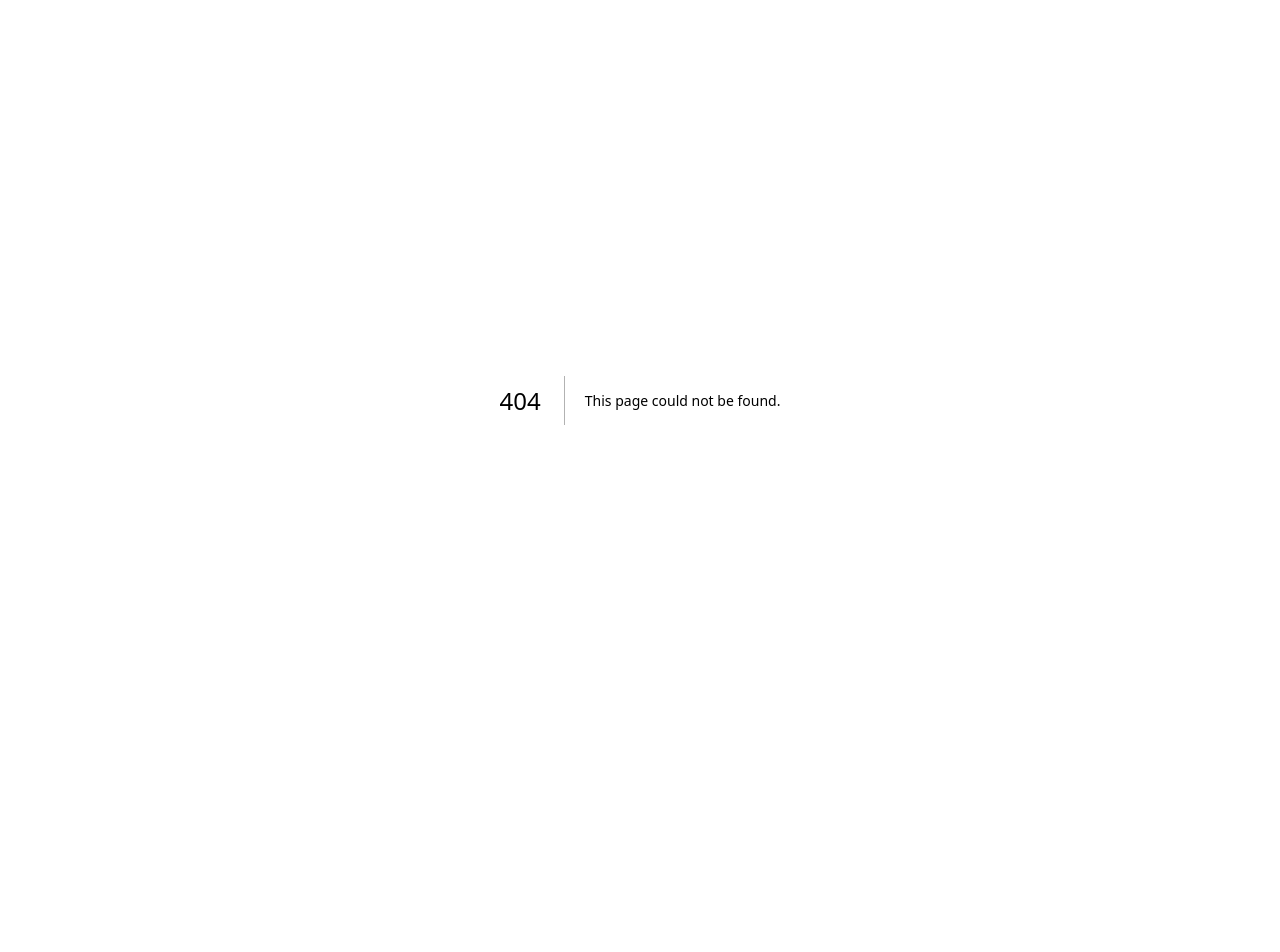
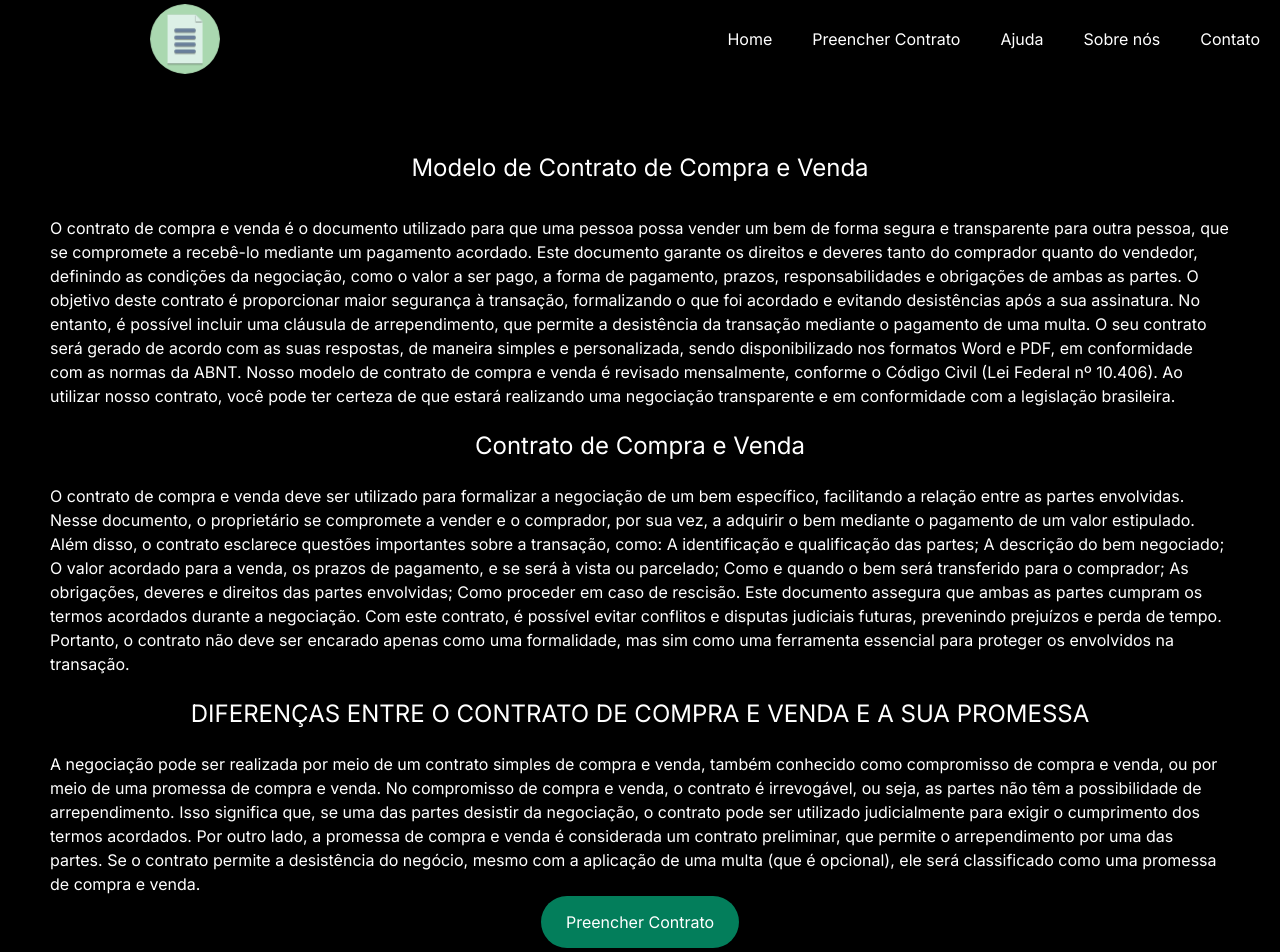
Before and after one commit to Ruanfonseca/contratoagora, a Next.js app: page /contratos/compraevenda/contratodecompraevenda in a window 1280 px wide. Before the commit this address had no page. Shown: the top 952 px of the page. Before the commit the page ends 800 px from the top, so only its background shows below. Built offline with nearby package versions, Linux system fonts and the light colour scheme.

Commit message:
iniciado criação dos formularios

```diff
--- /dev/null
+++ b/src/app/contratos/compraevenda/contratodecompraevenda/formulario/page.tsx
@@ -0,0 +1,52 @@
+import Footer from '@/app/pages/components/footer/Footer';
+import Navbar from '@/app/pages/components/Navbar-outside/Navbar';
+import { useState } from 'react';
+
+const Formulario = () => {
+  const[etapa,setEtapa] = useState(1);
+
+  const [valores,setValores]=useState({
+    ImovelouTerreno:false,
+    veiculo:false,
+    pessoaJuridicaComprador:false,
+    pessoaFisicaComprador:false,
+    sexoComprador:'',
+    nomeComprador:'',
+    estadoCivilComprador:'',
+    nacionalidadeComprador:'',
+    profissaoComprador:'',
+    TipoDocumentoComprador:'',
+    numeroIdentidocumentoComprador:'',
+    cpfComprador:'',
+    enderecoComprador:'',
+
+    pessoaJuridicaVendedor:false,
+    pessoaFisicaVendedor:false,
+    sexoVendedor:'',
+    nomeVendedor:'',
+    estadoCivilVendedor:'',
+    nacionalidadeVendedor:'',
+    profissaoVendedor:'',
+    TipoDocumentoVendedor:'',
+    numeroIdentidocumentoVendedor:'',
+    cpfVendedor:'',
+    enderecoVendedor:'',
+
+
+    bemaservendido:'',
+    periododeentrega:'',
+    vistoria:false,
+    pago:false,
+
+  });
+
+    return (
+    <>
+     <Navbar/>
+
+     <Footer/>
+    </>
+  )
+}
+
+export default Formulario;
--- /dev/null
+++ b/src/app/contratos/compraevenda/contratodecompraevenda/index.css
@@ -0,0 +1,35 @@
+
+.container-cv{
+    display: flex;
+    flex-direction: column;
+    align-items: center;
+    margin-top: 150px;
+    margin-left: 50px;
+    margin-right: 50px;
+    margin-bottom: 50px;
+}
+
+.title{
+    display: block;
+    font-size: 24px;
+    margin-bottom: 30px;
+}
+
+.subtitle{
+    display: flex;
+    justify-content: center;
+    font-size: 24px;
+    margin: 20px;
+
+}
+
+.preencherContrato{
+    display: inline;
+}
+
+@media screen and(max-width: 768px) {
+    .preencherContrato{
+        padding-top: 30px;
+        margin-bottom: 30px;
+    }
+}
--- /dev/null
+++ b/src/app/contratos/compraevenda/contratodecompraevenda/page.tsx
@@ -0,0 +1,83 @@
+'use client'
+import Footer from "@/app/pages/components/footer/Footer";
+import Navbar from "@/app/pages/components/Navbar-outside/Navbar";
+import './index.css';
+
+const ContratoCV = () => {
+  return (
+    <>
+
+   <Navbar/>
+
+    <div className="container-cv">
+        <div className="title">
+           <h1>Modelo de Contrato de Compra e Venda</h1>
+        </div>
+        <div className="text">
+            <p>
+            O contrato de compra e venda é o documento utilizado para que uma pessoa possa vender um bem de forma
+             segura e transparente para outra pessoa, que se compromete a recebê-lo mediante um pagamento acordado.
+
+            Este documento garante os direitos e deveres tanto do comprador quanto do vendedor, definindo as condições da negociação,
+            como o valor a ser pago, a forma de pagamento, prazos, responsabilidades e obrigações de ambas as partes.
+
+           O objetivo deste contrato é proporcionar maior segurança à transação, formalizando o que foi acordado e evitando desistências após a sua assinatura.
+            No entanto, é possível incluir uma cláusula de arrependimento, que permite a desistência da transação mediante o pagamento de uma multa.
+
+           O seu contrato será gerado de acordo com as suas respostas, de maneira simples e personalizada, sendo disponibilizado nos formatos Word e
+           PDF, em conformidade com as normas da ABNT.
+
+             Nosso modelo de contrato de compra e venda é revisado mensalmente, conforme o Código Civil (Lei Federal nº 10.406).
+
+           Ao utilizar nosso contrato, você pode ter certeza de que estará realizando uma negociação transparente e em conformidade com a legislação brasileira.
+            </p>
+        </div>
+
+       <div className="texto-2">
+           <h1 className="subtitle">Contrato de Compra e Venda</h1>
+           <p>
+           O contrato de compra e venda deve ser utilizado para formalizar a negociação de um bem específico, facilitando a relação entre as partes envolvidas.
+
+            Nesse documento, o proprietário se compromete a vender e o comprador, por sua vez, a adquirir o bem mediante o pagamento de um valor estipulado.
+
+            Além disso, o contrato esclarece questões importantes sobre a transação, como:
+
+            A identificação e qualificação das partes;
+            A descrição do bem negociado;
+            O valor acordado para a venda, os prazos de pagamento, e se será à vista ou parcelado;
+            Como e quando o bem será transferido para o comprador;
+            As obrigações, deveres e direitos das partes envolvidas;
+            Como proceder em caso de rescisão.
+            Este documento assegura que ambas as partes cumpram os termos acordados durante a negociação.
+
+            Com este contrato, é possível evitar conflitos e disputas judiciais futuras, prevenindo prejuízos e perda de tempo.
+             Portanto, o contrato não deve ser encarado apenas como uma formalidade, mas sim como uma ferramenta essencial para proteger os envolvidos na
+             transação.
+          </p>
+       </div>
+       <div className="texto-3">
+           <h1 className="subtitle">DIFERENÇAS ENTRE O CONTRATO DE COMPRA E VENDA E A SUA PROMESSA</h1>
+           <p>
+           A negociação pode ser realizada por meio de um contrato simples de compra e venda, também conhecido como compromisso de compra e venda, ou por meio de uma promessa de compra e venda.
+
+            No compromisso de compra e venda, o contrato é irrevogável, ou seja, as partes não têm a possibilidade de arrependimento.
+             Isso significa que, se uma das partes desistir da negociação, o contrato pode ser utilizado judicialmente para exigir o cumprimento dos termos
+             acordados.
+
+            Por outro lado, a promessa de compra e venda é considerada um contrato preliminar, que permite o arrependimento por uma das partes.
+             Se o contrato permite a desistência do negócio, mesmo com a aplicação de uma multa (que é opcional), ele será classificado como uma promessa de
+             compra e venda.
+           </p>
+       </div>
+
+       <div className="preencherContrato">
+         <button className="btn">Preencher Contrato</button>
+       </div>
+    </div>
+
+    <Footer/>
+   </>
+  )
+}
+
+export default ContratoCV;
--- a/src/app/contratos/page.tsx
+++ b/src/app/contratos/page.tsx
@@ -1,7 +1,7 @@
 "use client";
+import Link from 'next/link';
 import Footer from "../pages/components/footer/Footer";
 import Navbar from "../pages/components/Navbar-outside/Navbar";
-
 import './contratos.css';
 
 export default function contratos() {
@@ -42,7 +42,7 @@ export default function contratos() {
 
           <h2 className="subtitle">COMPRA E VENDA</h2>
           <ul>
-            <li>Contrato de compra e venda - R$ 19,90</li>
+            <li><Link className='' href="/contratos/compraevenda/contratodecompraevenda">Contrato de compra e venda - R$ 19,90</Link></li>
             <li>Contrato de compra e venda de estabelecimento comercial (trespasse) - R$ 34,90</li>
             <li>Contrato de compra e venda de imóvel - R$ 29,90</li>
             <li>Contrato de compra e venda de imóvel de gaveta - R$ 29,90</li>
--- a/src/app/pages/components/Navbar-outside/Navbar.css
+++ b/src/app/pages/components/Navbar-outside/Navbar.css
@@ -38,34 +38,40 @@ nav ul li{
         margin:10px 15px;
     }
 }
+@media (max-width: 840px) {
+    nav {
+        padding: 20px 0;
+        justify-content: space-between;
+    }
 
-@media( max-width : 840px ){
-    nav{
-     padding: 20px 0;
-    }
-    nav ul{
+    nav ul {
         position: fixed;
         top: 0;
-     right: 0px;
+        right: 0;
         bottom: 0;
-     background:rgba(3, 126, 91, 1);
+        background: rgba(3, 126, 91, 1);
         z-index: -1;
         width: 200px;
         padding-top: 70px;
         transition: 0.5s;
     }
 
-    nav ul li{
+    nav ul li {
         display: block;
         margin: 25px 20px;
     }
-    .menu-icon{
+
+    .menu-icon {
         display: block;
+        flex-direction: row;
+        justify-content: flex-end;
         width: 30px;
         padding-top: 10px;
         cursor: pointer;
+        margin-right: 20px;
     }
-    .hide-mobile-menu{
+
+    .hide-mobile-menu {
         right: -200px;
     }
 }
```
Also changed, not shown: src/app/pages/components/section/info/Info.css (+9 -9 lines). Lines whose indentation alone changed are shown as unchanged.
